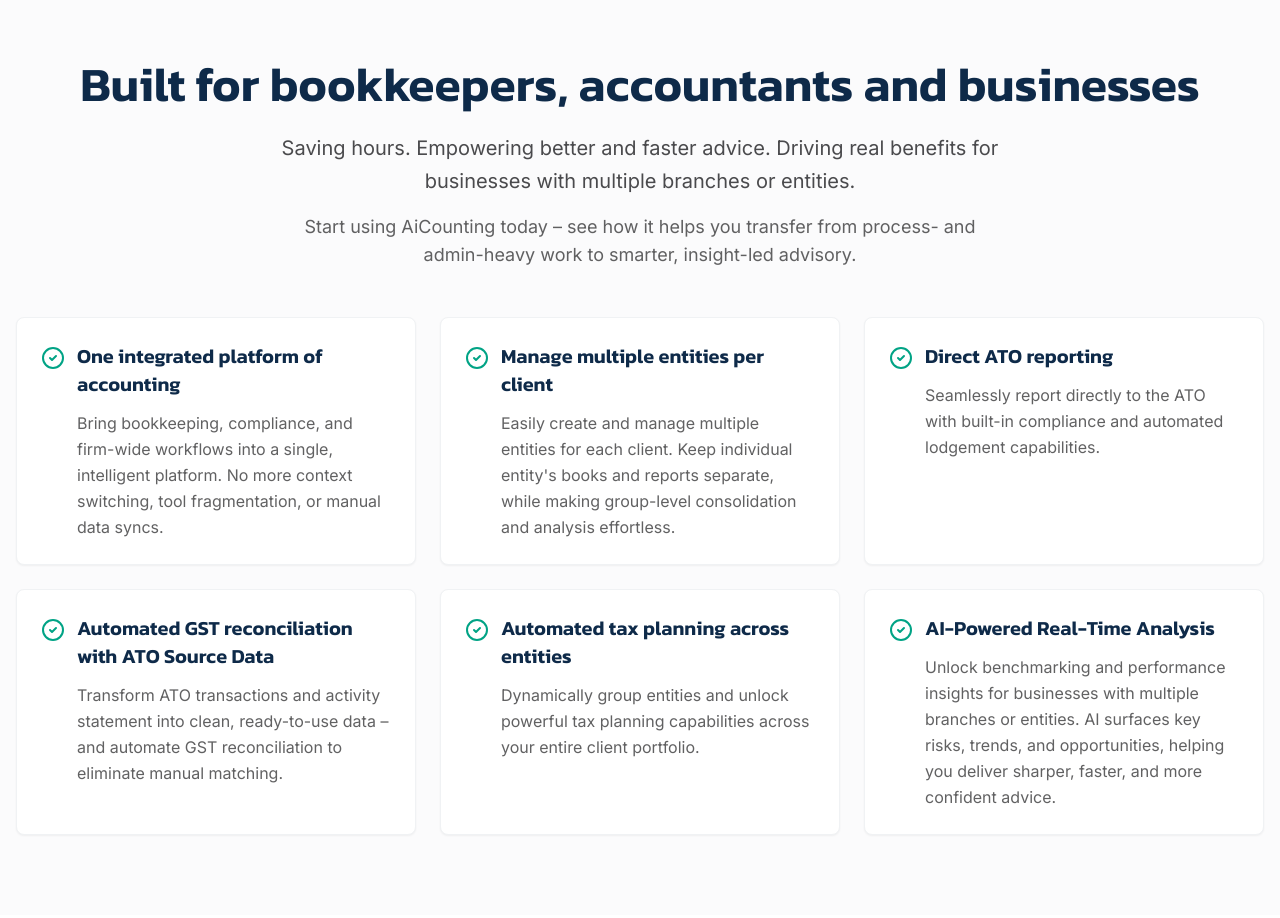
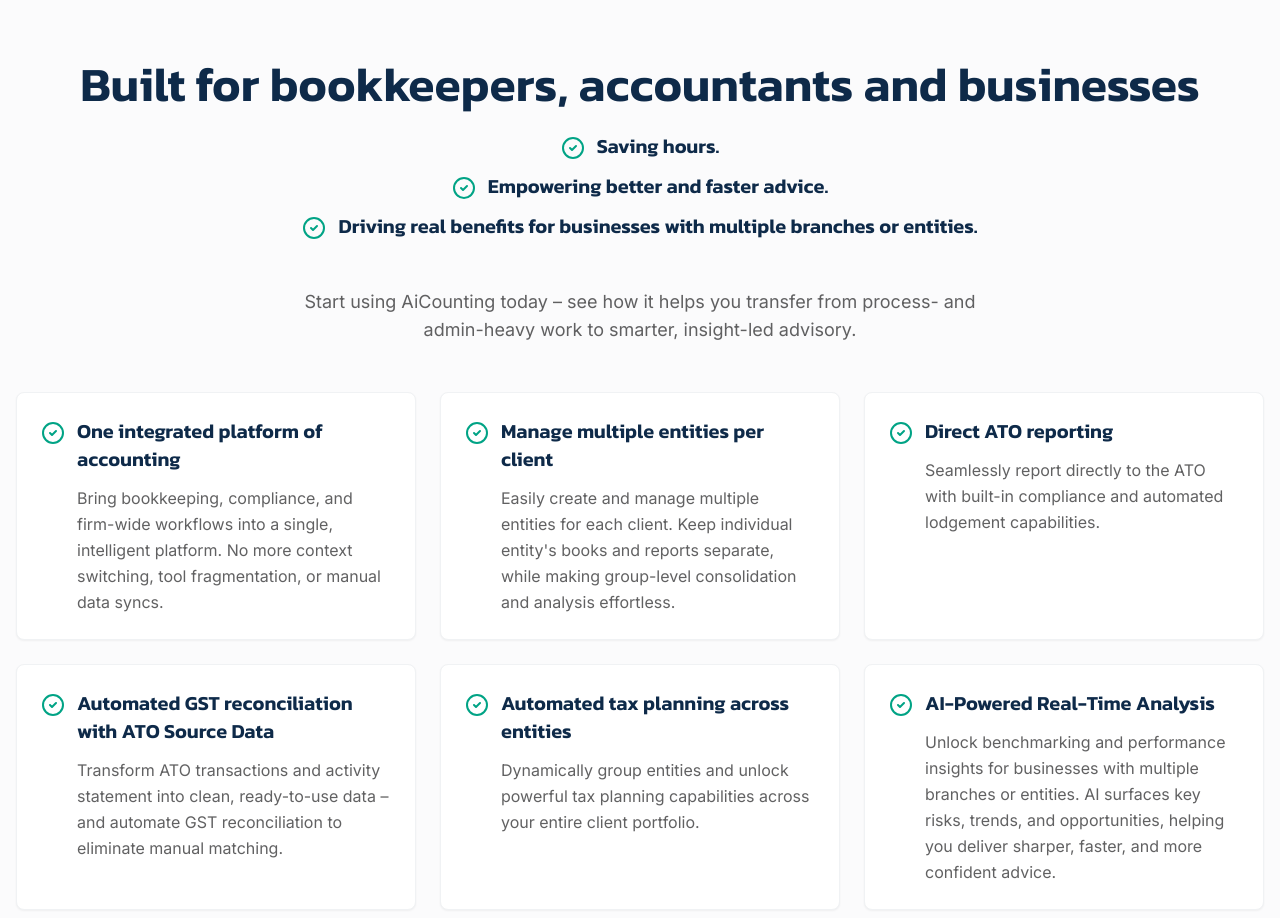
Before and after one commit to aifincicdsupermanager/aicounting-website, a React (Vite) app: page / in a window 1280 px wide. Shown: the part 820-1738 px from the top of the page. Built offline with nearby package versions, Linux system fonts and the light colour scheme; the HTML template or start-up script is replaced by a standard one.

Commit message:
Updated benefits section

```diff
--- a/index.html
+++ b/index.html
@@ -11,15 +11,18 @@
     <link href="https://fonts.googleapis.com/css2?family=Kanit:wght@500;600;700&family=Inter:wght@400;500;600&display=swap" rel="stylesheet">
 
     <meta property="og:type" content="website" />
+    <meta property="og:site_name" content="AiCounting" />
     <meta property="og:title" content="AiCounting - Accounting Intelligence For Smarter Decisions" />
     <meta property="og:description" content="More than accounting software, AiCounting automates compliance and transforms your accounting data into actionable insights." />
     <meta property="og:url" content="https://www.aicounting.com.au/" />
-    <meta property="og:image" content="https://www.aicounting.com.au/og.jpg" />
+    <meta property="og:image" content="https://www.aicounting.com.au/og.jpg?v=2" />
+    <meta property="og:image:width" content="1200" />
+    <meta property="og:image:height" content="630" />
 
     <meta name="twitter:card" content="summary_large_image" />
     <meta name="twitter:title" content="AiCounting — Intelligent Accounting Automation" />
     <meta name="twitter:description" content="More than accounting software, AiCounting automates compliance and transforms your accounting data into actionable insights." />
-    <meta name="twitter:image" content="https://www.aicounting.com.au/og.jpg" />
+    <meta name="twitter:image" content="https://www.aicounting.com.au/og.jpg?v=2" />
   </head>
 
   <body>
--- a/src/components/Benefits.tsx
+++ b/src/components/Benefits.tsx
@@ -42,10 +42,21 @@
           <h2 className="font-heading text-4xl md:text-5xl font-semibold text-primary mb-6">
             Built for bookkeepers, accountants and businesses
           </h2>
-          <p className="text-xl text-foreground/80 max-w-3xl mx-auto leading-relaxed">
-            Saving hours. Empowering better and faster advice. Driving real benefits for businesses with multiple branches or entities.
-          </p>
-          <p className="text-lg text-foreground/70 mt-4 max-w-2xl mx-auto">
+          <div className="space-y-3 flex flex-col items-center">
+            <div className="flex items-start gap-3">
+              <CheckCircle2 className="w-6 h-6 text-secondary flex-shrink-0 mt-1" />
+              <p className="font-heading text-xl font-semibold text-primary">Saving hours.</p>
+            </div>
+            <div className="flex items-start gap-3">
+              <CheckCircle2 className="w-6 h-6 text-secondary flex-shrink-0 mt-1" />
+              <p className="font-heading text-xl font-semibold text-primary">Empowering better and faster advice.</p>
+            </div>
+            <div className="flex items-start gap-3">
+              <CheckCircle2 className="w-6 h-6 text-secondary flex-shrink-0 mt-1" />
+              <p className="font-heading text-xl font-semibold text-primary">Driving real benefits for businesses with multiple branches or entities.</p>
+            </div>
+          </div>
+          <p className="text-lg text-foreground/70 mt-12 max-w-2xl mx-auto">
             Start using AiCounting today – see how it helps you transfer from process- and admin-heavy work to smarter, insight-led advisory.
           </p>
         </div>
```
